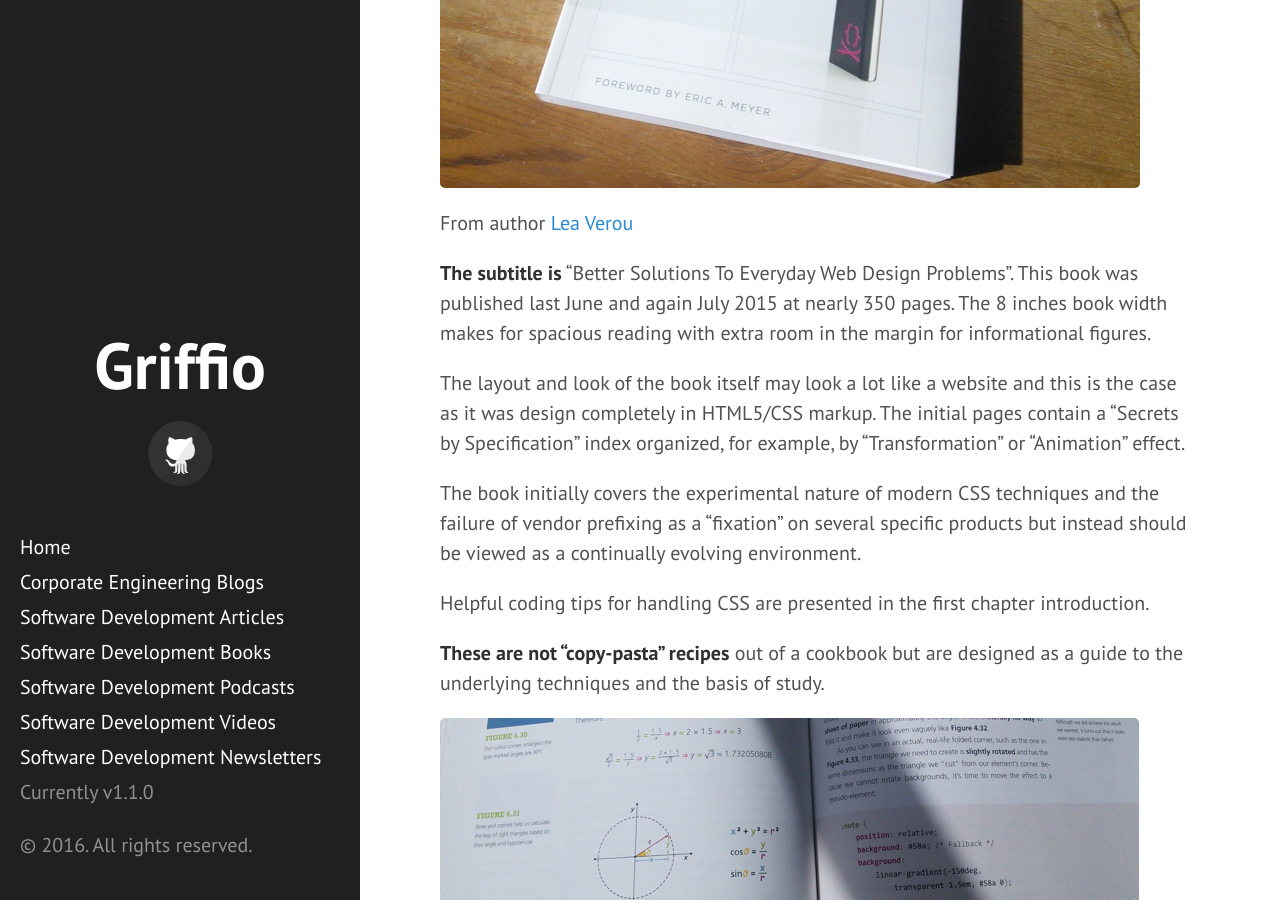
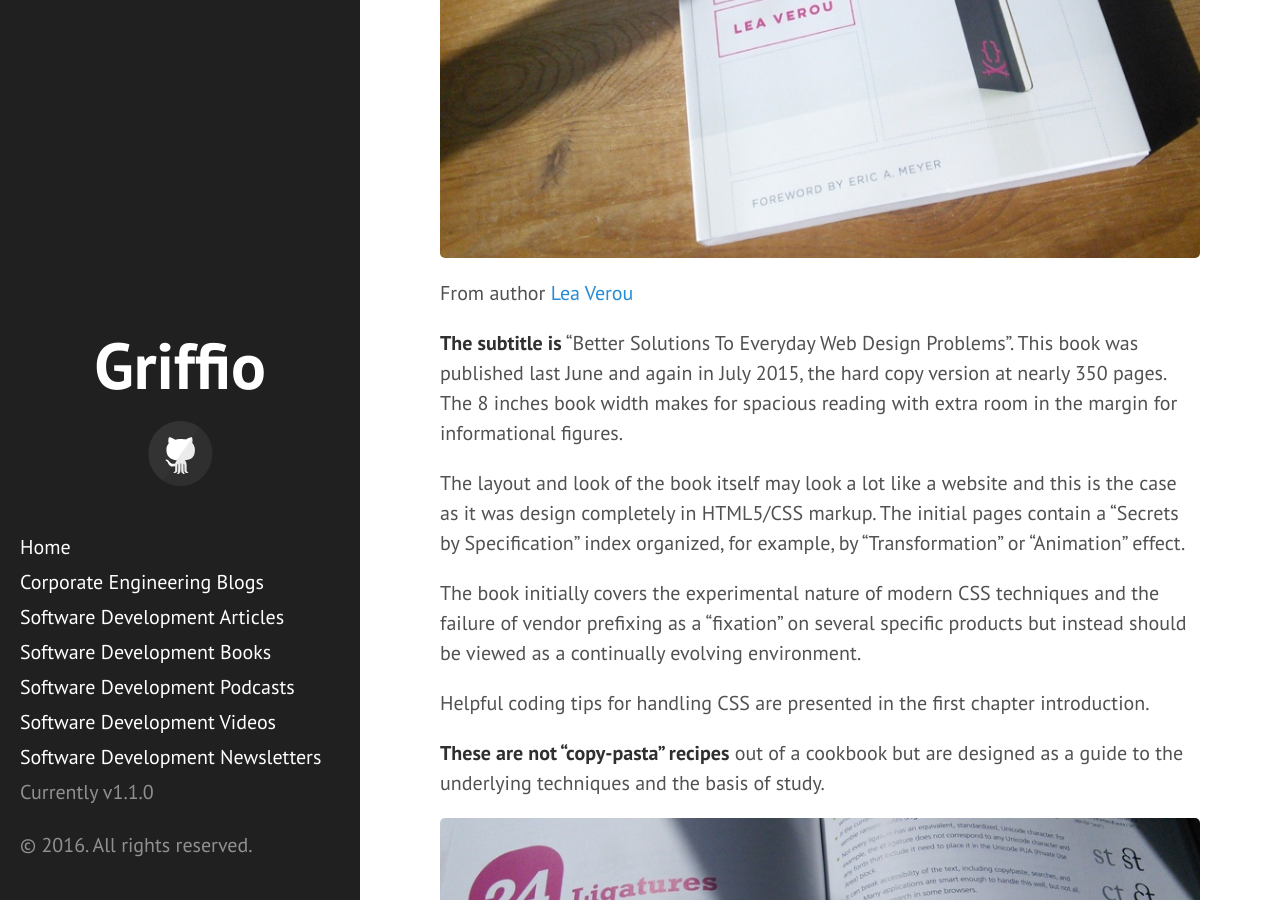
Before and after one commit to griffio/griffio.github.io, a Jekyll site: the page built from _posts/2016-03-30-CSS-Secrets-Review.md, in a window 1280 px wide and 900 px high, scrolled down 535 px. Built offline with Jekyll 4.4.1, drawn with Linux system fonts in a browser that asks for light colours; some web fonts are replaced.

Commit message:
css secrets

```diff
--- a/_posts/2016-03-30-CSS-Secrets-Review.md
+++ b/_posts/2016-03-30-CSS-Secrets-Review.md
@@ -13,7 +13,7 @@
 
 From author [Lea Verou](http://lea.verou.me)
 
-**The subtitle is** “Better Solutions To Everyday Web Design Problems”. This book was published last June and again July 2015 at nearly 350 pages. The 8 inches book width makes for spacious reading with extra room in the margin for informational figures.
+**The subtitle is** “Better Solutions To Everyday Web Design Problems”. This book was published last June and again in July 2015, the hard copy version at nearly 350 pages. The 8 inches book width makes for spacious reading with extra room in the margin for informational figures.
 
 The layout and look of the book itself may look a lot like a website and this is the case as it was design completely in HTML5/CSS markup.
 The initial pages contain a "Secrets by Specification" index organized, for example, by "Transformation" or "Animation" effect.
```
Also changed, not shown: public/css_secrets_01.jpg, public/css_secrets_02.jpg, public/css_secrets_03.jpg.
